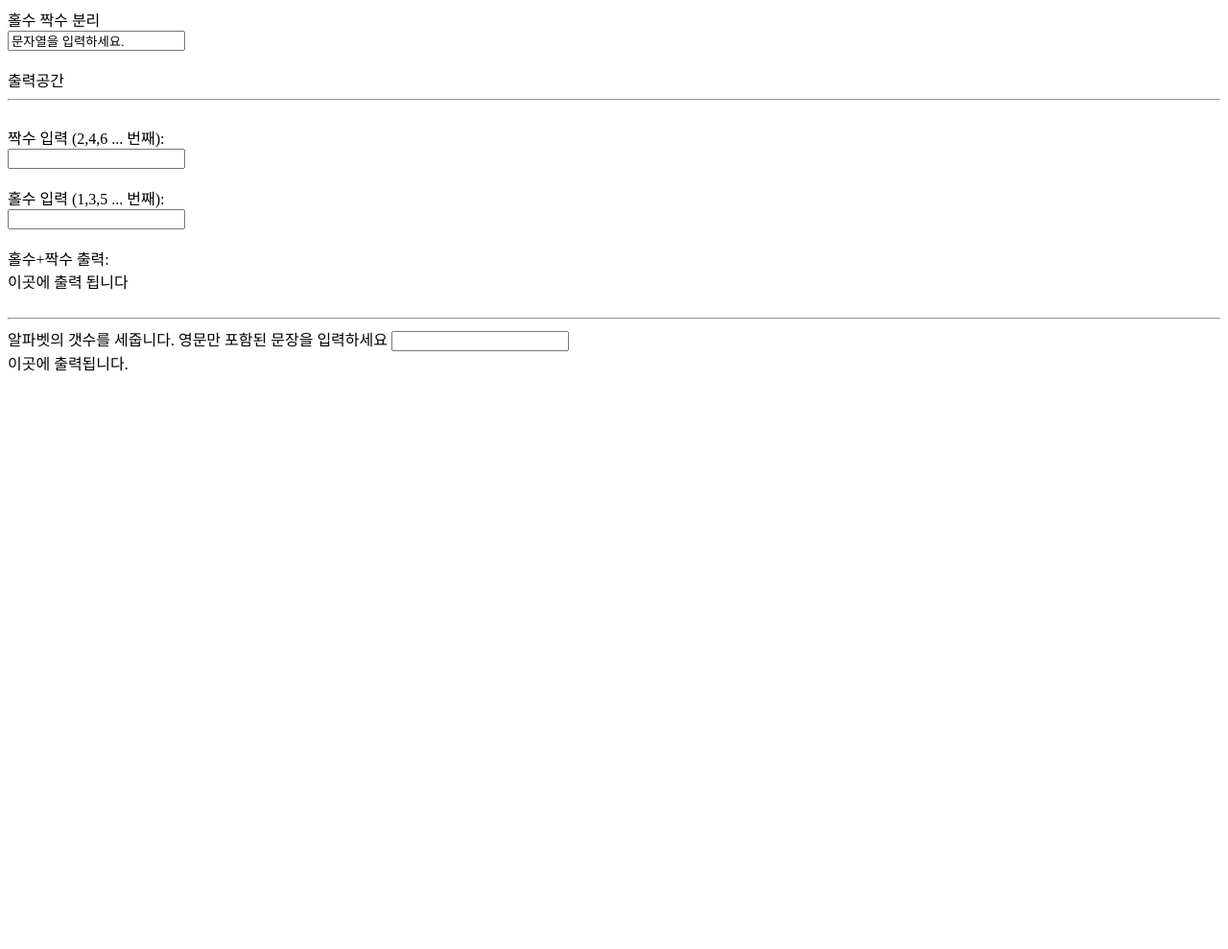
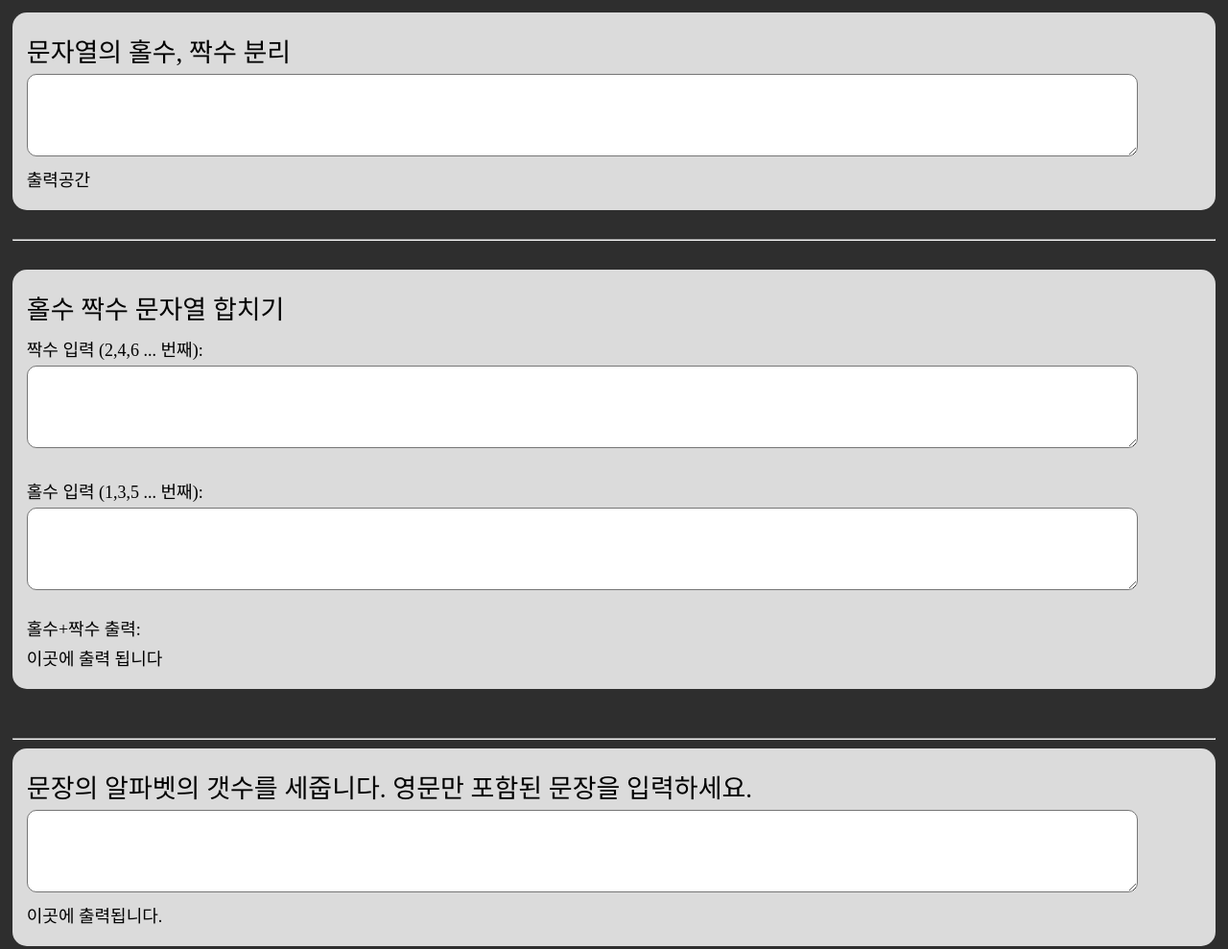
Before and after one commit to nemokoala/crypto, a plain HTML site: page index.html in a window 1280 px wide. Shown: the whole page at 96% size. Before the commit the page ends 800 px from the top, so only its background shows below. Drawn offline with Linux system fonts and the light colour scheme.

Commit message:
09020212

```diff
--- a/index.html
+++ b/index.html
@@ -5,142 +5,36 @@
     <meta http-equiv="X-UA-Compatible" content="IE=edge">
     <meta name="viewport" content="width=device-width, initial-scale=1.0">
     <title>암호학</title>
+    <link rel="stylesheet" href="style.css">
 </head>
 <body>
-    <form>
-        홀수 짝수 분리 <br>
-        <input type="text" class="inp" value="문자열을 입력하세요." onkeyup="holjjak()">
-</form>
+    <div class="first">
+        <span class="bigFont">문자열의 홀수, 짝수 분리</span> <br>
+        <textarea type="text" class="inp" value="문자열을 입력하세요." onkeyup="holjjak()"></textarea>
+
 <br>
     <span id="export">출력공간</span>
-<script>
-    let sentence, jjakpri, holpri;
-    let ex = document.querySelector('#export');
-    function holjjak(){
-        jjakpri = '';
-        holpri = '';
-        sentence = [...document.querySelector('.inp').value];
-        for(i=0;i<sentence.length;i+=2){
-            jjakpri += sentence[i];
-        }
-        for(i=1;i<sentence.length;i+=2){
-            holpri += sentence[i];
-        }
-        ex.innerHTML=`
-            홀수(1,3,5 ... 번째) 출력 공간 : <br>
-            ${jjakpri} <br><br>
-            짝수 출력 공간(2,4,6 ... 번째) : <br>
-            ${holpri} <br>
-        `;
-        console.log('3'+'4');
-    }
-</script>
+</div>
 <br><hr><br>
-<form>
-    짝수 입력 (2,4,6 ... 번째): <br>
-    <input type="text" class="holwrite" onkeyup="holjjakMix()"><br><br>
-    홀수 입력 (1,3,5 ... 번째): <br>
-    <input type="text" class="jjakwrite" onkeyup="holjjakMix()"><br><br>
-</form>
-홀수+짝수 출력: <br>
+<div class="second">
+    <span class="bigFont">홀수 짝수 문자열 합치기</span> <br>
+    <span>짝수 입력 (2,4,6 ... 번째):</span> <br>
+    <textarea type="text" class="holwrite" onkeyup="holjjakMix()"></textarea><br><br>
+    <span>홀수 입력 (1,3,5 ... 번째):</span> <br>
+    <textarea type="text" class="jjakwrite" onkeyup="holjjakMix()"></textarea><br><br>
+
+<span></span>홀수+짝수 출력: <br>
 <span class="mixExport">이곳에 출력 됩니다</span>
+</div>
 
-<script>
-    let holsentence, jjaksentence, jjakWrite, holWrite, holjjakpri, maxLength;
-    let ex2 = document.querySelector('.mixExport');
-    function holjjakMix(){
-        holjjakpri='';
-        holsentence='';
-        jjaksentence='';
-        holsentence = [...document.querySelector('.holwrite').value];
-        jjaksentence = [...document.querySelector('.jjakwrite').value];
-
-        if(holsentence.length>jjaksentence.length)
-        maxLength = holsentence.length;
-        if(holsentence.length<jjaksentence.length)
-        maxLength = jjaksentence.length;
-        if(holsentence.length==jjaksentence.length)
-        maxLength = holsentence.length;
-
-        for(i=0;i<maxLength;i++){
-            if(jjaksentence[i]!=null)
-            holjjakpri+=jjaksentence[i];
-            if(holsentence[i]!=null)
-            holjjakpri+=holsentence[i];
-        }
-
-        ex2.innerHTML=`
-            짝홀 합체 출력 공간 : <br>
-            ${holjjakpri} <br><br>
-        `;
-        console.log('3'+'4');
-    }
-</script>
 <br><br><hr>
 
+<div class="third">
+<span  class="bigFont">문장의 알파벳의 갯수를 세줍니다. 영문만 포함된 문장을 입력하세요.</span> <br>
+<textarea type="text" class="alphaSen" onkeyup="countAlpha()"></textarea> <br>
+<span class="alphaPri">이곳에 출력됩니다.</span>
+</div>
 
-알파벳의 갯수를 세줍니다. 영문만 포함된 문장을 입력하세요
-<input type="text" class="alphaSen" onkeyup="countAlpha()"> <br>
-<span class="alphaPri">이곳에 출력됩니다.</span>
-
-
-<script>
-    let alphaSen = '';
-    let countPri = document.querySelector('.alphaSen');
-    let alphaPri = document.querySelector('.alphaPri');
-    let inHtml = "";
-    let minNum = 65;
-    let maxNum = 90;
-    let plusNum = 32; // or 32
-    let recordNum = new Array();
-    //65~90 || 97~122
-    function setBig(){
-        plusNum = 0;
-        countAlpha();
-
-    }
-    function setSmall(){
-        plusNum = 32;
-        countAlpha();
-    }
-    function countAlpha() {
-        alphaSen = '';
-        inHtml = '';
-
-        alphaSen = [...document.querySelector('.alphaSen').value];
-
-        for(i=minNum;i<=maxNum;i++){
-            recordNum[i]=0;
-        }
-        for(i=minNum + plusNum;i<=maxNum + plusNum;i++){
-            recordNum[i]=0;
-        }
-
-        for(i=0;i<alphaSen.length;i++){
-            for(j=minNum + plusNum;j<=maxNum + plusNum;j++){
-                if(alphaSen[i].charCodeAt(0)==j){
-                    recordNum[j] += 1;
-                    console.log(recordNum[j]);
-                }
-            }
-
-            for(j=minNum;j<=maxNum;j++){
-                if(alphaSen[i].charCodeAt(0)==j){
-                    recordNum[j] += 1;
-                    console.log(recordNum[j]);
-                }
-            }
-        }
-        for(i=minNum;i<=maxNum + plusNum;i++){
-            if (i==91) {inHtml += '<br><hr>'; i=97}
-            inHtml += (String.fromCharCode(i)+' : '+recordNum[i]+'<br>')
-
-        }
-        alphaPri.innerHTML=`
-            출력 : <br>
-            ${inHtml} <br><br>
-        `;
-    }
-</script>
+<script src="main.js"></script>
 </body>
 </html>
--- /dev/null
+++ b/main.js
@@ -0,0 +1,108 @@
+let sentence, jjakpri, holpri;
+let ex = document.querySelector('#export');
+function holjjak(){
+    jjakpri = '';
+    holpri = '';
+    sentence = [...document.querySelector('.inp').value];
+    for(i=0;i<sentence.length;i+=2){
+        jjakpri += sentence[i];
+    }
+    for(i=1;i<sentence.length;i+=2){
+        holpri += sentence[i];
+    }
+    ex.innerHTML=`
+        홀수(1,3,5 ... 번째) 출력 공간 : <br>
+        ${jjakpri} <br><br>
+        짝수 출력 공간(2,4,6 ... 번째) : <br>
+        ${holpri} <br>
+    `;
+    console.log('3'+'4');
+}
+
+
+let holsentence, jjaksentence, jjakWrite, holWrite, holjjakpri, maxLength;
+let ex2 = document.querySelector('.mixExport');
+function holjjakMix(){
+    holjjakpri='';
+    holsentence='';
+    jjaksentence='';
+    holsentence = [...document.querySelector('.holwrite').value];
+    jjaksentence = [...document.querySelector('.jjakwrite').value];
+
+    if(holsentence.length>jjaksentence.length)
+    maxLength = holsentence.length;
+    if(holsentence.length<jjaksentence.length)
+    maxLength = jjaksentence.length;
+    if(holsentence.length==jjaksentence.length)
+    maxLength = holsentence.length;
+
+    for(i=0;i<maxLength;i++){
+        if(jjaksentence[i]!=null)
+        holjjakpri+=jjaksentence[i];
+        if(holsentence[i]!=null)
+        holjjakpri+=holsentence[i];
+    }
+
+    ex2.innerHTML=`
+        짝홀 합체 출력 공간 : <br>
+        ${holjjakpri} <br><br>
+    `;
+    console.log('3'+'4');
+}
+
+let alphaSen = '';
+let countPri = document.querySelector('.alphaSen');
+let alphaPri = document.querySelector('.alphaPri');
+let inHtml = "";
+let minNum = 65;
+let maxNum = 90;
+let plusNum = 32; // or 32
+let recordNum = new Array();
+//65~90 || 97~122
+function setBig(){
+    plusNum = 0;
+    countAlpha();
+
+}
+function setSmall(){
+    plusNum = 32;
+    countAlpha();
+}
+function countAlpha() {
+    alphaSen = '';
+    inHtml = '';
+
+    alphaSen = [...document.querySelector('.alphaSen').value];
+
+    for(i=minNum;i<=maxNum;i++){
+        recordNum[i]=0;
+    }
+    for(i=minNum + plusNum;i<=maxNum + plusNum;i++){
+        recordNum[i]=0;
+    }
+
+    for(i=0;i<alphaSen.length;i++){
+        for(j=minNum + plusNum;j<=maxNum + plusNum;j++){
+            if(alphaSen[i].charCodeAt(0)==j){
+                recordNum[j] += 1;
+                console.log(recordNum[j]);
+            }
+        }
+
+        for(j=minNum;j<=maxNum;j++){
+            if(alphaSen[i].charCodeAt(0)==j){
+                recordNum[j] += 1;
+                console.log(recordNum[j]);
+            }
+        }
+    }
+    for(i=minNum;i<=maxNum + plusNum;i++){
+        if (i==91) {inHtml += '<br><hr>'; i=97}
+        inHtml += (String.fromCharCode(i)+' : '+recordNum[i]+'<br>')
+
+    }
+    alphaPri.innerHTML=`
+        출력 : <br>
+        ${inHtml} <br><br>
+    `;
+}
--- /dev/null
+++ b/style.css
@@ -0,0 +1,36 @@
+html {
+    font-size: 18px;
+}
+
+body {
+    padding: 1%;
+    margin: 0;
+    font-size: 0;
+    color: black;
+    font-size: 1rem;
+    background: rgb(46, 46, 46);
+}
+
+textarea {
+    width: 90vw;
+    height: 10vh;
+    white-space: wrap;
+    border-radius: 10px;
+    font-size: 1.2rem;
+}
+
+.first, .second, .third {
+    background: rgb(219, 219, 219);
+    border-radius: 15px;
+    padding: 15px;
+}
+
+
+span {
+    display: inline-block;
+    margin: 5px 0;
+}
+
+.bigFont {
+    font-size: 1.5rem;
+}
```
